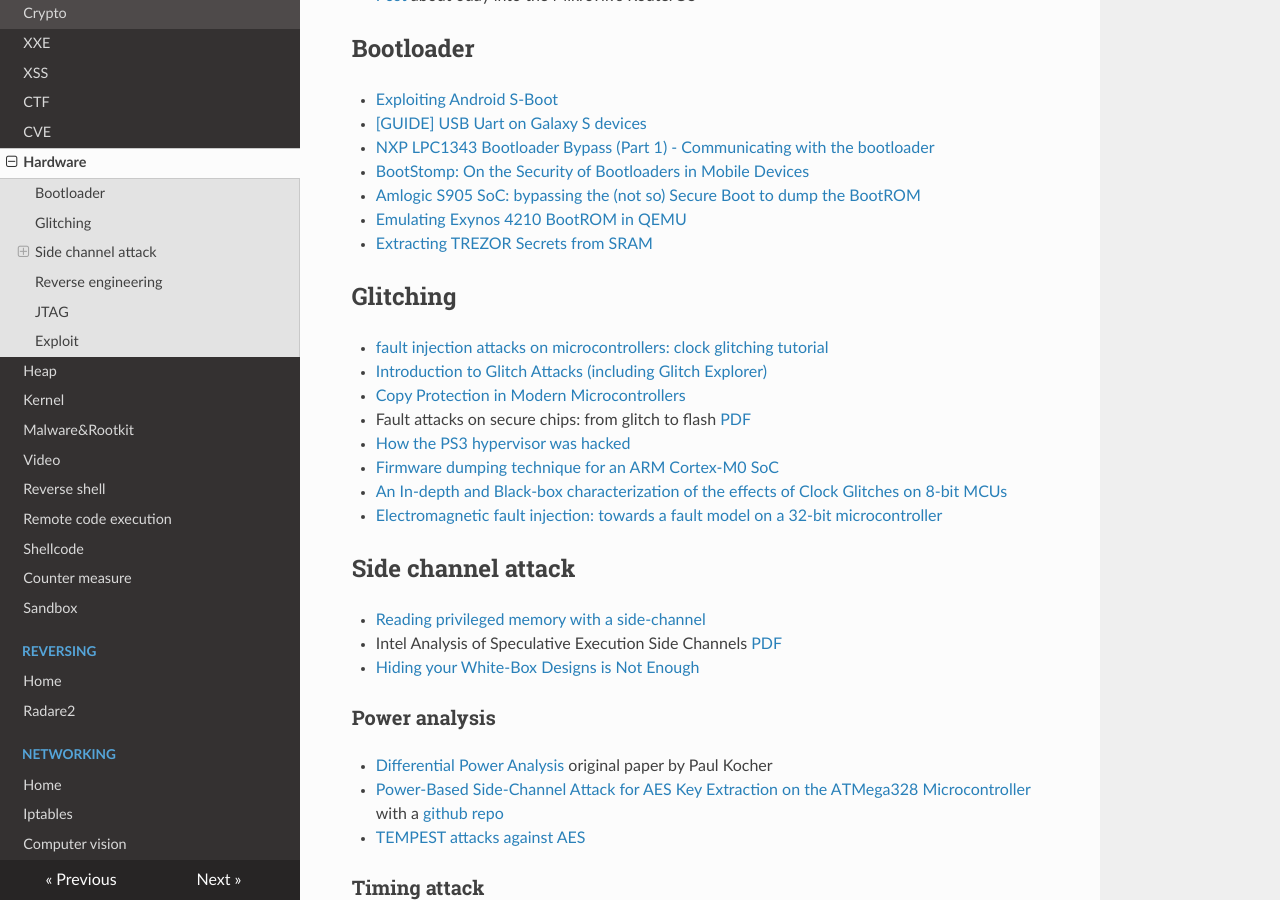
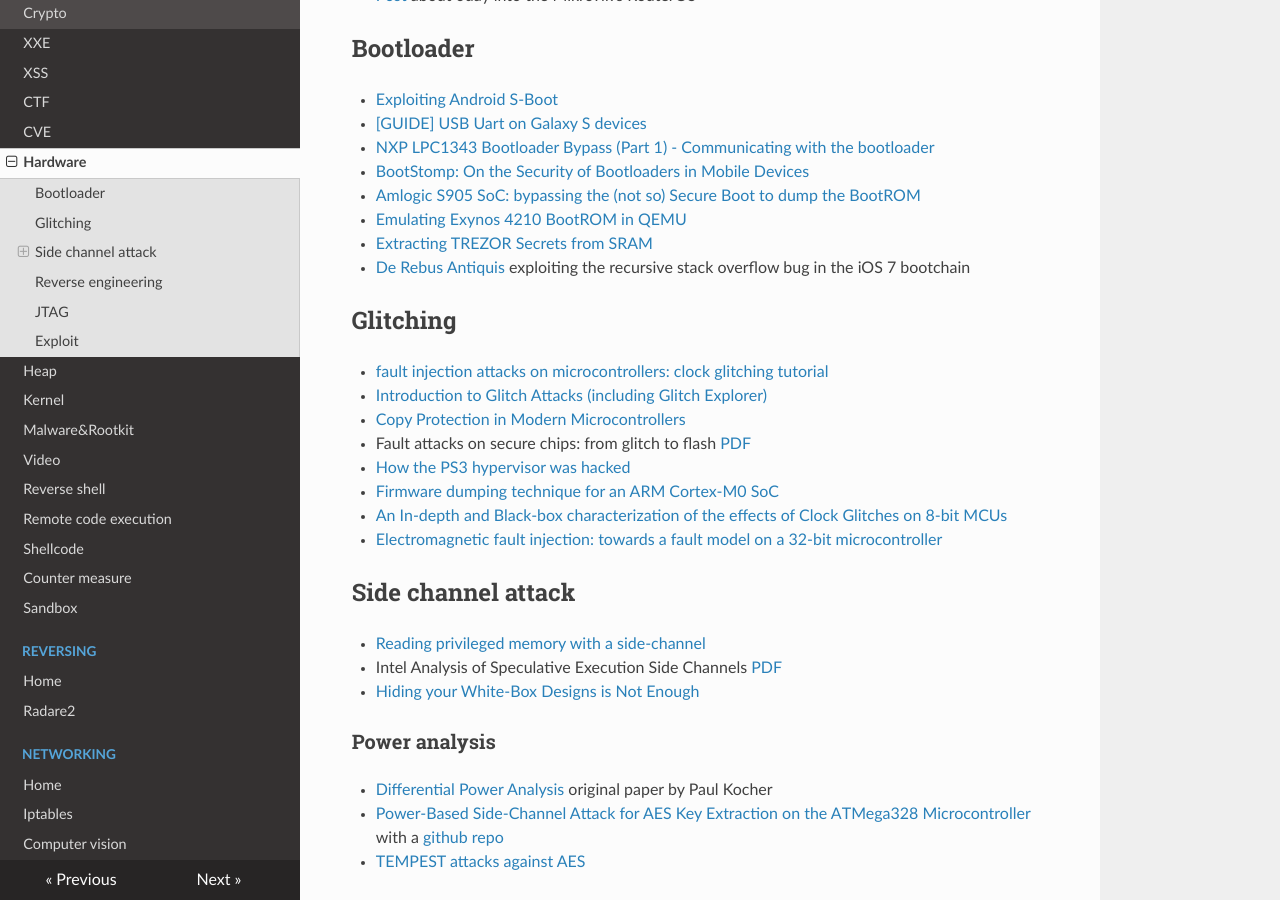
Before and after one commit to gipi/low-level, an MkDocs documentation site: the page built from docs/security/hardware.md, in a window 1280 px wide and 900 px high, scrolled down 728 px. Built offline with MkDocs 1.6.1, drawn with Linux system fonts in a browser that asks for light colours; nearby versions of some CDN libraries; old or Windows-style settings are respelled for this version of MkDocs.

Commit message:
Update hardware.md

```diff
--- a/docs/security/hardware.md
+++ b/docs/security/hardware.md
@@ -33,6 +33,7 @@
  - [Amlogic S905 SoC: bypassing the (not so) Secure Boot to dump the BootROM](http://www.fredericb.info/2016/10/amlogic-s905-soc-bypassing-not-so.html)
  - [Emulating Exynos 4210 BootROM in QEMU](https://www.fredericb.info/2018/03/emulating-exynos-4210-bootrom-in-qemu.html)
  - [Extracting TREZOR Secrets from SRAM](https://saleemrashid.com/2017/08/17/extracting-trezor-secrets-sram/)
+ - [De Rebus Antiquis](https://xerub.github.io/ios/iboot/2018/05/10/de-rebus-antiquis.html) exploiting the recursive stack overflow bug in the iOS 7 bootchain
 
 ## Glitching
 
```
